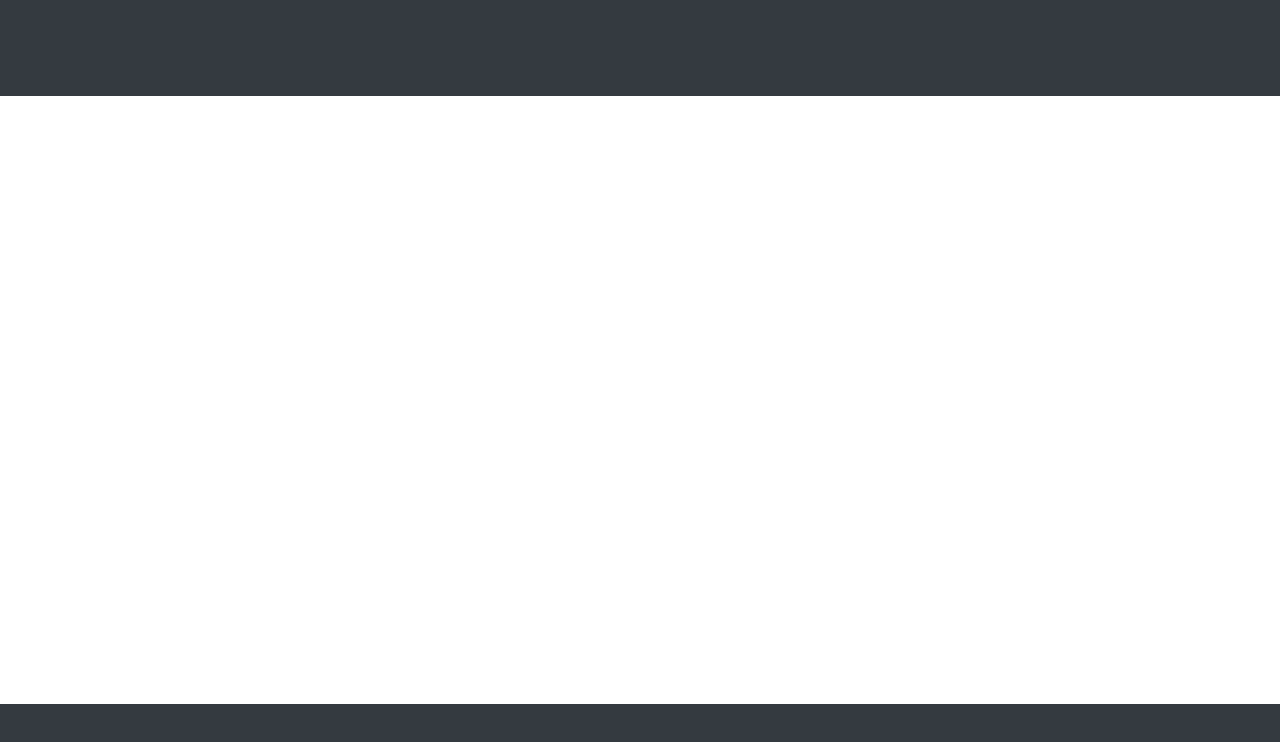
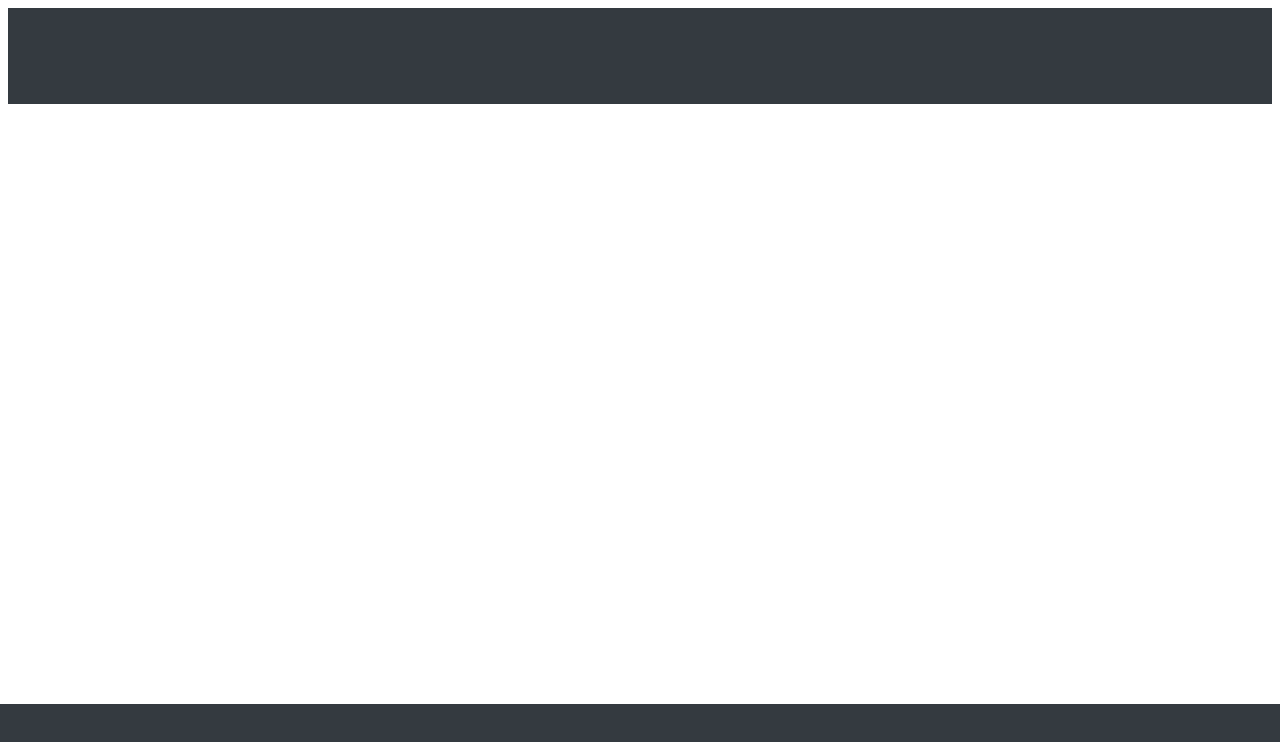
Before and after one commit to adenin-sites/embed-sample, a plain HTML site: page index.html in a window 1280 px wide. Drawn offline with Linux system fonts and the light colour scheme.

Commit message:
Add styles for the demo again

```diff
--- a/index.html
+++ b/index.html
@@ -32,7 +32,7 @@
         z-index: 1030;
     }
 
-    nav {
+    .nav {
         position: relative;
     }
 
@@ -40,7 +40,7 @@
         position: relative;
         width: 33%;
         box-shadow: rgba(0, 0, 0, 0.098) 0px 2px 4px, rgba(0, 0, 0, 0.1) 0px 0px 3px !important;
-        border-radius: 0px!important;
+        border-radius: 4px;
     }
     </style>
 </head>
@@ -48,7 +48,7 @@
 <body>
     <script src="https://mps.adenin.com/components/at-app/at-app-context.js" async></script>
     <!-- Navigation -->
-    <nav class="pt-6 dark fixed-top"></nav>
+    <nav class="nav pt-6 dark fixed-top"></nav>
     <div class="card-container">
         <include-card name="atm-pto-status"></include-card>
     </div>
```
